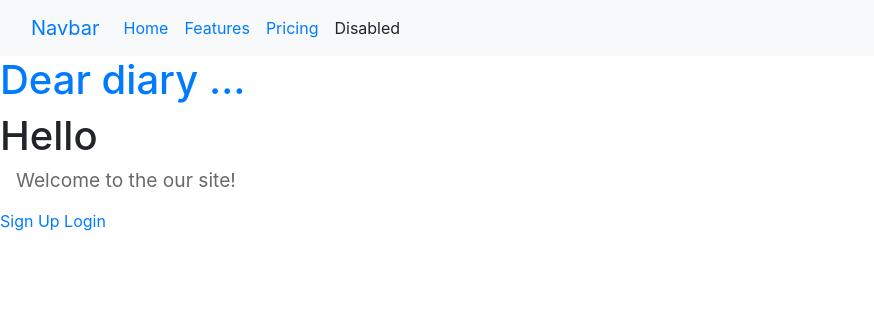
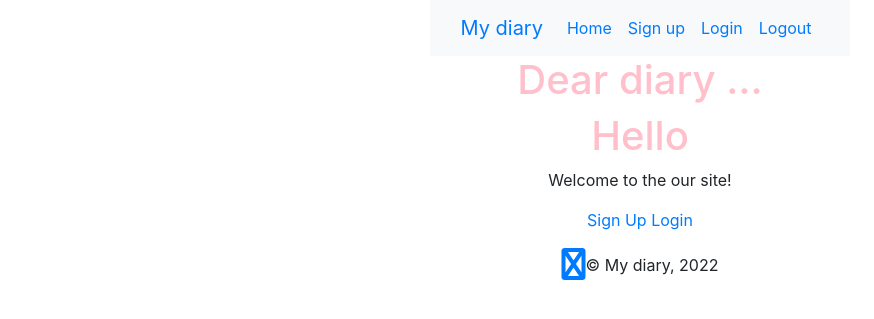
Before and after one commit to RalitsaTerzieva/my-diary, a Django app: page / in a window 1280 px wide. Shown: the top 319 px of the page, without its empty margins (0-874 px from the left). Run offline with Django 4.2, Linux system fonts and the light colour scheme; some libraries are stand-ins or nearby versions.

Commit message:
Add footer and refactor singup and login urls

```diff
--- a/users/static/css/home.css
+++ b/diary/static/css/base.css
@@ -1,9 +1,13 @@
 body {
-    color: pink;
     text-align: center;
     display: flex;
     flex-direction: column;
     justify-content: center;
     align-items: center;
     margin: 160px 200px;
-    }
+    background-color: antiquewhite;
+}
+
+body h1 {
+    color: pink;
+}
--- /dev/null
+++ b/diary/static/css/footer.css
@@ -0,0 +1,3 @@
+footer {
+    background-color: #f8f9fa;
+}
--- a/diary/urls.py
+++ b/diary/urls.py
@@ -22,5 +22,6 @@
     path('entries/', include('entries.urls')),
     path("", index, name="index"),
     path('accounts/', include('django.contrib.auth.urls')),
+    path('accounts/', include('users.urls'))
 
 ]
--- a/templates/base.html
+++ b/templates/base.html
@@ -6,7 +6,7 @@
     <meta charset="UTF-8">
     <title>My Diary</title>
     {% block css %}
-    <link rel="stylesheet" href="{% static 'css/diary.css' %}">
+    <link rel="stylesheet" href="{% static 'css/base.css' %}">
     <link rel="stylesheet" href="https://cdn.jsdelivr.net/npm/bootstrap@4.3.1/dist/css/bootstrap.min.css" integrity="sha384-ggOyR0iXCbMQv3Xipma34MD+dH/1fQ784/j6cY/iJTQUOhcWr7x9JvoRxT2MZw1T" crossorigin="anonymous">
     <link rel="stylesheet" href="https://cdnjs.cloudflare.com/ajax/libs/font-awesome/6.1.1/css/all.min.css" integrity="sha512-KfkfwYDsLkIlwQp6LFnl8zNdLGxu9YAA1QvwINks4PhcElQSvqcyVLLD9aMhXd13uQjoXtEKNosOWaZqXgel0g==" crossorigin="anonymous" referrerpolicy="no-referrer" />
     {% endblock %}
@@ -21,19 +21,13 @@
         {% include "navbar.html" %}
     {% endblock %}
 
-    <h1><a href="/">Dear diary …</a></h1>
-
-    {% if messages %}
-    <ul class="messages">
-    {% for message in messages %}
-        <li class="message">
-            {{ message }}
-        </li>
-    {% endfor %}
-    </ul>
-    {% endif %}
+    <h1>Dear diary …</h1>
 
     {% block content %}{% endblock %}
+
+    {% block footer %}
+        {% include "footer.html" %}
+    {% endblock %}
 
 </body>
 
--- /dev/null
+++ b/templates/footer.html
@@ -0,0 +1,15 @@
+{% load static %}
+
+<footer>
+    <div class= "navbar navbar-inverse navbar-static-bottom" role="navigation">
+        <div class="navbar-text pull-left">
+        </div>
+        <div class= "navbar-text pull-right">
+            <a href="https://github.com/RalitsaTerzieva/my-diary">
+                <i class="fa fa-github-square fa-2x"></i></a>
+        </div>
+        <div class="navbar-text pull-left">
+        &copy; My diary, 2022
+        </div>
+    </div>
+</footer
--- a/templates/navbar.html
+++ b/templates/navbar.html
@@ -1,15 +1,15 @@
 <nav class="navbar navbar-expand-lg bg-light">
   <div class="container-fluid">
-    <a class="navbar-brand" href="#">Navbar</a>
+    <a class="navbar-brand" href="/">My diary</a>
     <button class="navbar-toggler" type="button" data-bs-toggle="collapse" data-bs-target="#navbarNavAltMarkup" aria-controls="navbarNavAltMarkup" aria-expanded="false" aria-label="Toggle navigation">
       <span class="navbar-toggler-icon"></span>
     </button>
     <div class="collapse navbar-collapse" id="navbarNavAltMarkup">
       <div class="navbar-nav">
-        <a class="nav-link active" aria-current="page" href="#">Home</a>
-        <a class="nav-link" href="#">Features</a>
-        <a class="nav-link" href="#">Pricing</a>
-        <a class="nav-link disabled">Disabled</a>
+        <a class="nav-link active" aria-current="page" href="/">Home</a>
+        <a class="nav-link" href="{% url 'signup' %}">Sign up</a>
+        <a class="nav-link" href="{% url 'login' %}">Login</a>
+        <a class="nav-link" href="{% url 'logout' %}?next={% url 'index' %}">Logout</a>
       </div>
     </div>
   </div>
--- a/users/templates/users/signup.html
+++ b/users/templates/users/signup.html
@@ -10,5 +10,5 @@
 </form>
 
 <a href="{% url 'login' %}">Back to login</a>
-<a href="{% url 'home' %}">Back to Home</a>
+<a href="{% url 'index' %}">Back to Home</a>
 {% endblock %}
--- a/users/urls.py
+++ b/users/urls.py
@@ -3,6 +3,5 @@
 
 
 urlpatterns = [
-    path('', views.home, name="home"),
     path("signup/", views.SignUp.as_view(), name="signup")
 ]
```
